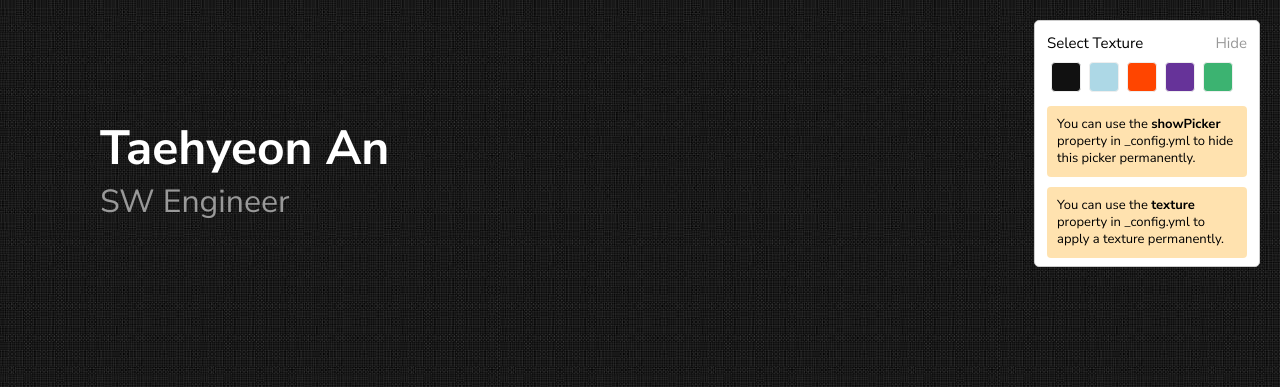
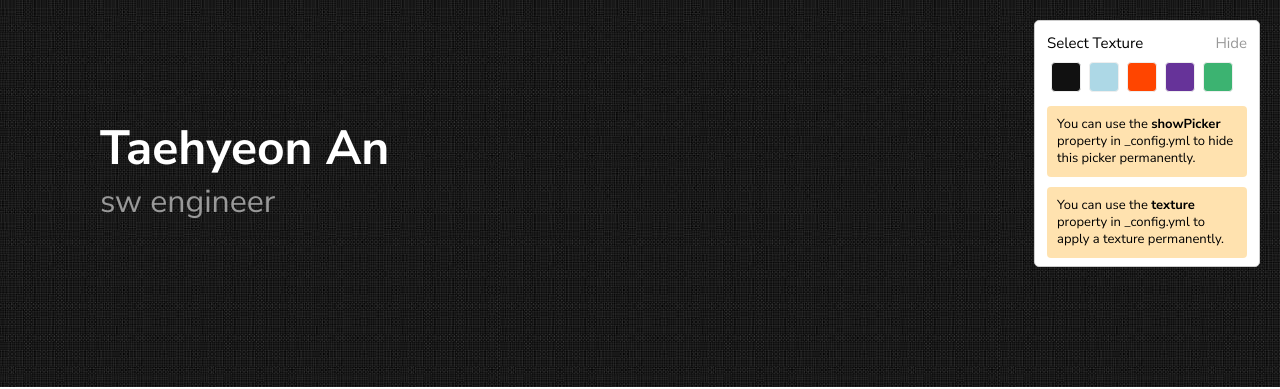
Before and after one commit to taehyeon0/taehyeon0.github.io, a Jekyll site: the page built from index.md, in a window 1280 px wide. Shown: the top 389 px of the page. Built offline with Jekyll 4.4.1, drawn with Linux system fonts in a browser that asks for light colours.

```diff
--- a/_config.yml
+++ b/_config.yml
@@ -17,7 +17,7 @@ sass:
 permalink: /posts/:title/
 texture:
   title: Taehyeon An
-  tagline: SW Engineer
+  tagline: sw engineer
   date_format: "%b %-d, %Y"
   style: black
   showNav: false
@@ -28,7 +28,6 @@ texture:
     twitter:
     github:
     linkedIn:
-    insta: than
     rss: rss
 
 
```
